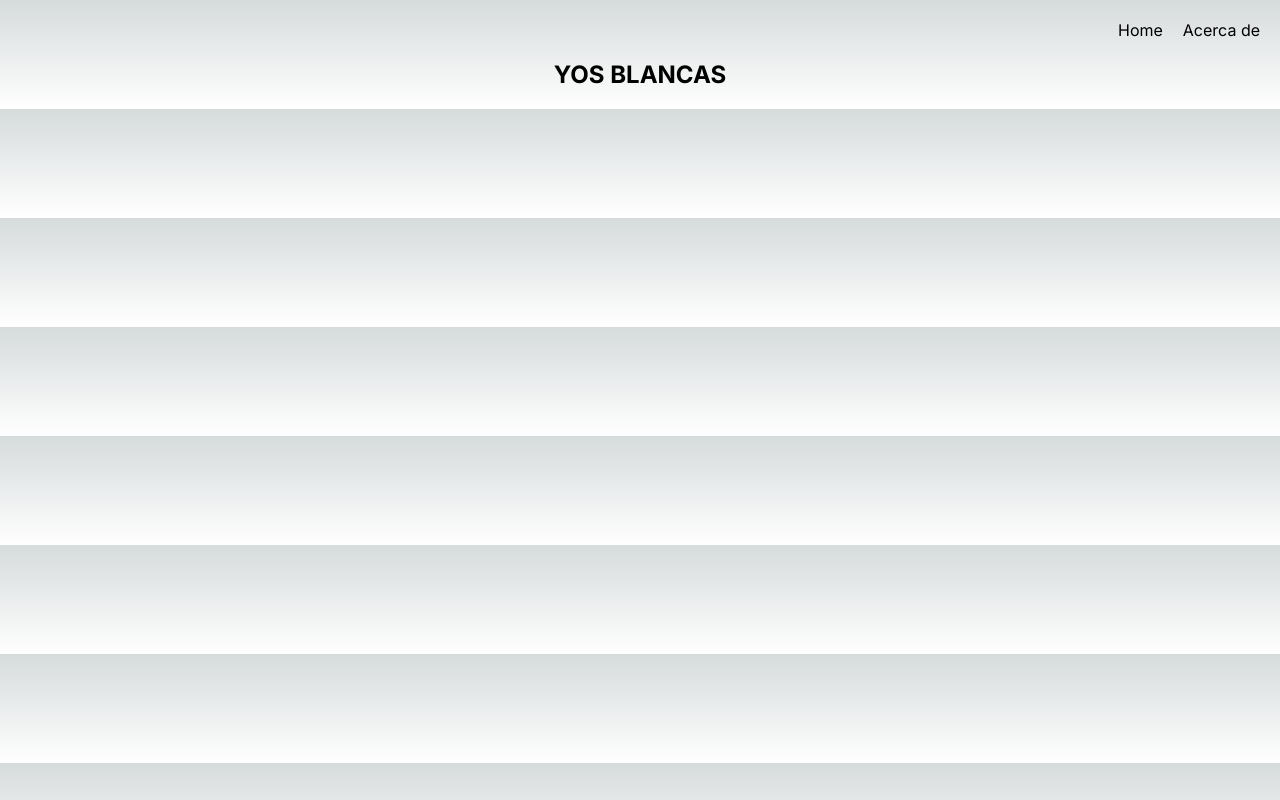
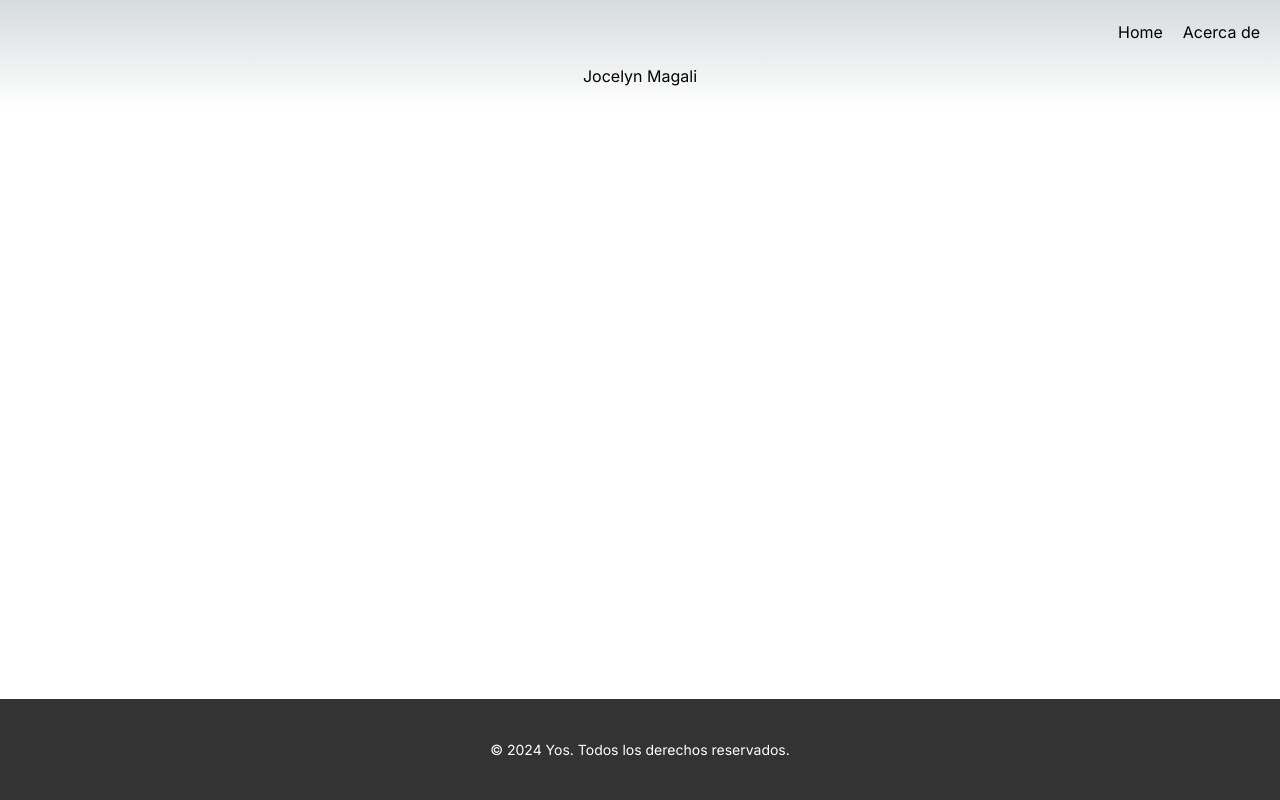
Before and after one commit to Jocelyn-MB/firsApp, a Next.js app: page / in a window 1280 px wide. Built offline with nearby package versions, Linux system fonts and the light colour scheme.

Commit message:
navar footer

```diff
--- /dev/null
+++ b/app/acerca/page.tsx
@@ -0,0 +1,3 @@
+export default function Page(){
+    return <p>Pagina de acerca</p>
+}
--- /dev/null
+++ b/app/components/Footer.tsx
@@ -0,0 +1,13 @@
+import styles from "@/styles/index.module.css";
+
+const Footer = () => {
+  return (
+    <footer className={styles.footer}>
+      <div className={styles.container}>
+        <p className={styles.footerText}>© 2024 Yos. Todos los derechos reservados.</p>
+      </div>
+    </footer>
+  );
+};
+
+export default Footer;
--- /dev/null
+++ b/app/components/Navigation.tsx
@@ -0,0 +1,18 @@
+import styles from "@/styles/index.module.css"
+const Navigation = () =>{
+return (
+    <div className={styles.container}>
+        <nav className={styles.navbar}>
+          <a href="./home">Home</a>
+          <a href="./acerca">Acerca de</a>
+        </nav>
+
+        <div>
+        <h1 className="text-3xl font-bold underline">
+        Jocelyn Magali
+        </h1>
+        </div>
+      </div>
+   )
+}
+export default Navigation
--- a/app/globals.css
+++ b/app/globals.css
@@ -1,3 +1,6 @@
+@tailwind base;
+@tailwind components;
+@tailwind utilities;
 :root {
   --max-width: 1100px;
   --border-radius: 12px;
@@ -81,8 +84,8 @@
 
 html,
 body {
-  max-width: 100vw;
-  overflow-x: hidden;
+  color: rgb(var(--foreground-rgb));
+  background-color: white;
 }
 
 body {
--- /dev/null
+++ b/app/home/page.tsx
@@ -0,0 +1,3 @@
+export default function Page(){
+    return <p>Pagina de inicio</p>
+}
--- a/app/layout.tsx
+++ b/app/layout.tsx
@@ -1,7 +1,8 @@
 import type { Metadata } from "next";
 import { Inter } from "next/font/google";
 import "./globals.css";
-
+import Navigation from "./components/Navigation";
+import Footer from "./components/footer";
 const inter = Inter({ subsets: ["latin"] });
 
 export const metadata: Metadata = {
@@ -16,7 +17,11 @@ export default function RootLayout({
 }>) {
   return (
     <html lang="en">
-      <body className={inter.className}>{children}</body>
+      <body className={inter.className}>
+      <Navigation />
+      {children}
+      <Footer />
+    </body>
     </html>
   );
 }
--- a/app/page.tsx
+++ b/app/page.tsx
@@ -1,20 +1,21 @@
 import Image from "next/image";
-//import styles from "./page.module.css";
-import styles from "@/styles/index.module.css"
+import styles from "@/styles/index.module.css";
 
 export default function Home() {
   return (
-    <main>
-      <div className={styles.container}>
+    <main >
+      {/* <div className={styles.container}>
         <nav className={styles.navbar}>
-          <a href="#">Home</a>
-          <a href="#">Acerca de</a>
+          <a href="./home">Home</a>
+          <a href="./acerca">Acerca de</a>
         </nav>
 
         <div>
-          <h2>YOS BLANCAS</h2>
+          <h1 className={styles.h1}>Jocelyn Magali</h1>
         </div>
-      </div>
-    </main>
-  );
+      </div> */}
+    </main>
+  );
 }
+
+//se quita <navigation>
--- /dev/null
+++ b/postcss.config.js
@@ -0,0 +1,6 @@
+module.exports = {
+  plugins: {
+    tailwindcss: {},
+    autoprefixer: {},
+  },
+}
--- a/styles/index.module.css
+++ b/styles/index.module.css
@@ -1,3 +1,5 @@
+
+
 .container{
     text-align: center;
     padding: 20px;
@@ -10,6 +12,22 @@
     margin-bottom: 20px;
 }
 
-.navbar a{
-    cursor: pointer;
+.h1{
+    color:blueviolet;
+    font-size:large ;
+    font-weight:bold ;
 }
+.footer {
+    background-color: #333;
+    color: #fff;
+    padding: 20px;
+    text-align: center;
+    position: fixed;
+    bottom: 0;
+    left: 0;
+    width: 100%;
+  }
+
+  .footerText {
+    font-size: 14px;
+  }
--- /dev/null
+++ b/tailwind.config.js
@@ -0,0 +1,15 @@
+/** @type {import('tailwindcss').Config} */
+module.exports = {
+  ccontent: [
+    "./app/**/*.{js,ts,jsx,tsx,mdx}",
+    "./pages/**/*.{js,ts,jsx,tsx,mdx}",
+    "./components/**/*.{js,ts,jsx,tsx,mdx}",
+
+    // Or if using `src` directory:
+    "./src/**/*.{js,ts,jsx,tsx,mdx}",
+  ],
+  theme: {
+    extend: {},
+  },
+  plugins: [],
+}
```
Also changed, not shown: package.json (+7 -4 lines), 1 other file (tests, documents, lock files or other folders).
